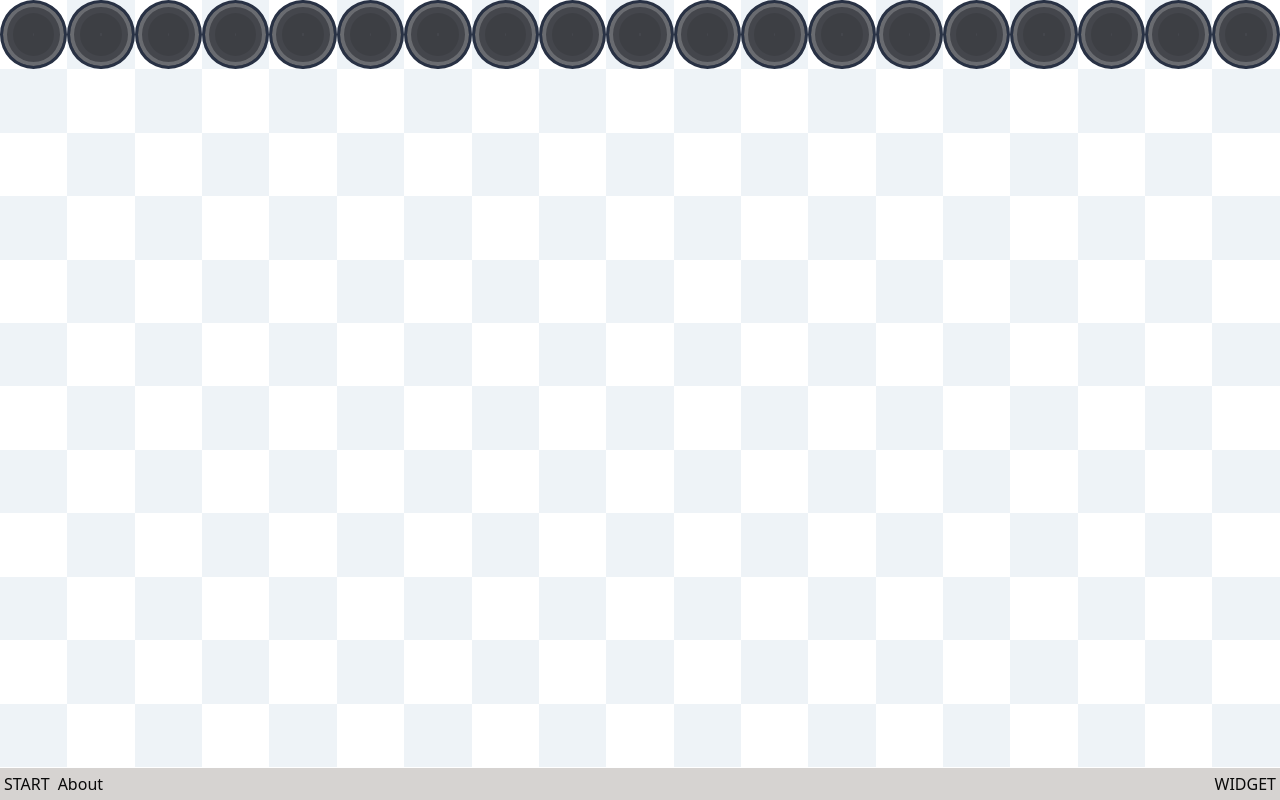
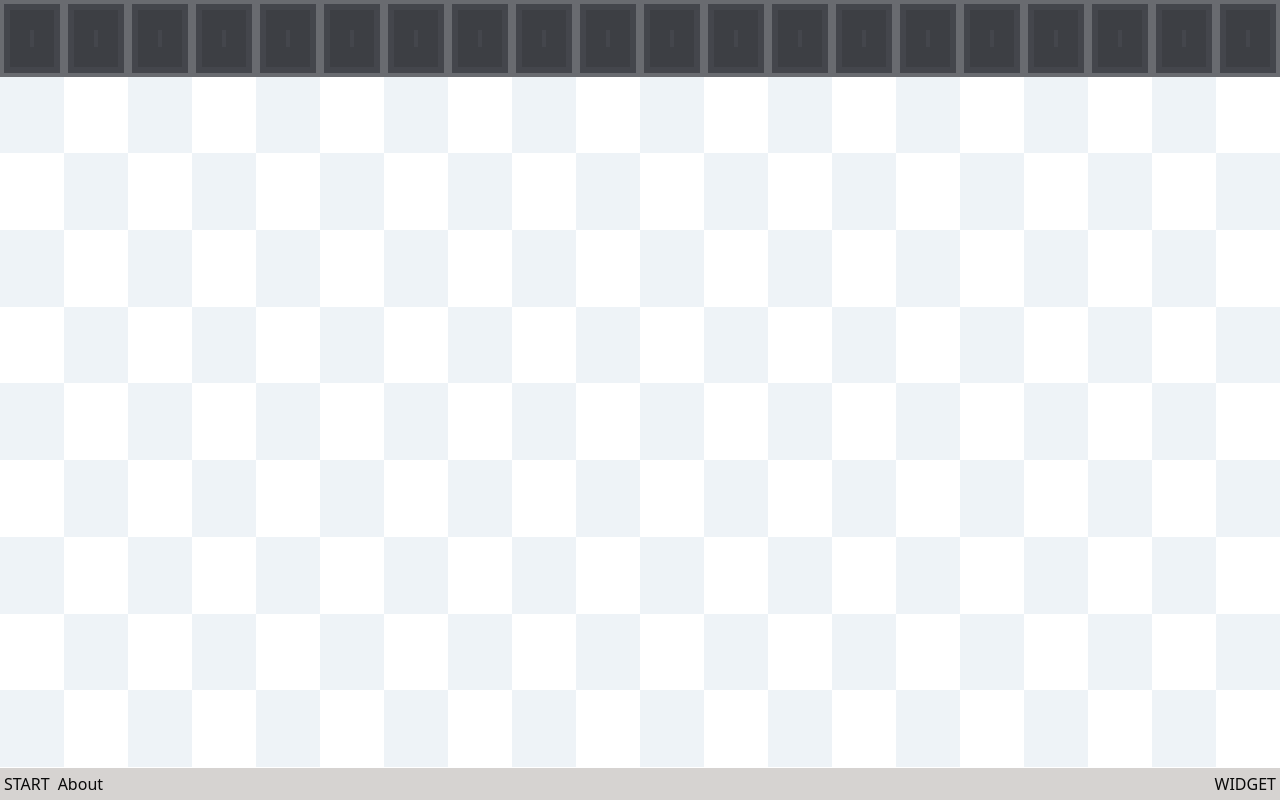
Before and after one commit to Wyllan/wyllan.github.io, a React (Vite) app: page / in a window 1280 px wide. Built offline with nearby package versions, Linux system fonts and the light colour scheme.

Commit message:
initial window dialog

```diff
--- a/package.json
+++ b/package.json
@@ -12,8 +12,8 @@
   "dependencies": {
     "@dnd-kit/core": "^6.1.0",
     "@dnd-kit/modifiers": "^7.0.0",
+    "@radix-ui/react-dialog": "^1.0.5",
     "@radix-ui/react-icons": "^1.3.0",
-    "@radix-ui/react-popover": "^1.0.7",
     "@radix-ui/react-slot": "^1.0.2",
     "class-variance-authority": "^0.7.0",
     "clsx": "^2.1.0",
--- a/src/components/Desktop.tsx
+++ b/src/components/Desktop.tsx
@@ -1,7 +1,7 @@
 import { useState, useEffect, useMemo, useCallback } from "react";
 import { restrictToWindowEdges } from "@dnd-kit/modifiers";
 import React from "react";
-import { DndContext, DragEndEvent, DragStartEvent } from "@dnd-kit/core";
+import { DndContext, DragEndEvent, DragOverlay, DragStartEvent, MouseSensor, TouchSensor, useSensor, useSensors } from "@dnd-kit/core";
 import { Cell, CellProps } from "./cell";
 
 import styles from "./Desktop.module.css";
@@ -23,8 +23,8 @@
   const width = window.innerWidth;
   const height = window.innerHeight;
 
-  const rows = Math.floor(height / 64);
-  const cols = Math.floor(width / 64) - 1;
+  const rows = Math.floor(height / 64) - 2;
+  const cols = Math.floor(width / 64);
 
   return { width, cols, rows, rowHeight: height / rows, colWidth: width / cols };
 }
@@ -33,6 +33,22 @@
   const [desktop, setDesktop] = useState<{ grid: CellProps[][] } & Dimensions>(generateDesktop(calcCells()));
   const [shortcuts, setShortcuts] = useState(() => generateShortcuts(desktop));
   const [movingShortcut, setMovingShortcut] = useState<ShortcutProps | null>(null);
+
+  const mouseSensor = useSensor(MouseSensor, {
+    // Require the mouse to move by 10 pixels before activating
+    activationConstraint: {
+      distance: 5,
+    },
+  });
+  const touchSensor = useSensor(TouchSensor, {
+    // Press delay of 250ms, with tolerance of 5px of movement
+    activationConstraint: {
+      delay: 250,
+      tolerance: 5,
+    },
+  });
+
+  const sensors = useSensors(mouseSensor, touchSensor);
 
   useEffect(() => {
     let resizeDelay: number;
@@ -52,7 +68,7 @@
         return;
       }
 
-      const { x: movingPieceX, y: movingPieceY } = movingShortcut.position;
+      const { x: movingShortcutX, y: movingShortcutY } = movingShortcut.position;
       const [cellY, cellX] = event.over.id.toString().split("-").map(Number);
 
       const potentialExistingPiece = shortcuts[cellY][cellX];
@@ -67,7 +83,7 @@
         // Clone shortcuts
         const newPieces = shortcuts.map((row) => row.slice());
         // Place new
-        delete newPieces[movingPieceY][movingPieceX];
+        delete newPieces[movingShortcutY][movingShortcutX];
         newPieces[cellY][cellX] = newPiece;
 
         setShortcuts(newPieces);
@@ -96,6 +112,7 @@
         onDragEnd={handleDragEnd}
         onDragCancel={handleDragCancel}
         modifiers={[restrictToWindowEdges]}
+        sensors={sensors}
       >
         <div className={styles.Desktop} style={{ "--cols": desktop.cols, "--size": desktop.colWidth } as React.CSSProperties}>
           {desktop.grid.map((row, y) =>
@@ -124,6 +141,7 @@
             }),
           )}
         </div>
+        {/* <DragOverlay>{movingShortcut?.id ? <Shortcut {...movingShortcut} /> : null}</DragOverlay> */}
       </DndContext>
     </div>
   );
@@ -162,65 +180,3 @@
 
   return shortcuts;
 }
-
-// const ButtonC = ({ title, onClick }) => {
-//   return (
-//     <button
-//       style={{ backgroundColor: "lightblue", padding: "10px", borderRadius: "5px", border: "none", cursor: "pointer" }}
-//       onClick={onClick}
-//     >
-//       <h2>{title}</h2>
-//       {/* <p>This is my button component!</p> */}
-//     </button>
-//   );
-// };
-
-// export const Shortcut = (): ReactNode => {
-//   const [showModal, setShowModal] = useState(false);
-//   return (
-//     <Popover>
-//       <PopoverTrigger asChild>
-//         <Button className="bg-slate-400">Open popover</Button>
-//       </PopoverTrigger>
-//       <PopoverContent className="w-80">
-//         <div className="grid gap-4">
-//           <div className="space-y-2">
-//             <h4 className="font-medium leading-none">Dimensions</h4>
-//             <p className="text-sm text-muted-foreground">Set the dimensions for the layer.</p>
-//           </div>
-//           <div className="grid gap-2"></div>
-//         </div>
-//       </PopoverContent>
-//     </Popover>
-//   );
-// };
-// export const DesktopShortcut = ({ name, onClick, point }: DesktopShortcut): ReactNode => {
-//   const [showModal, setShowModal] = useState(false);
-//   return (
-//     <Popover>
-//       <PopoverTrigger asChild>
-//         <button className="bg-slate-400">Open popover</button>
-//       </PopoverTrigger>
-//       <PopoverContent className="w-80">
-//         <div className="grid gap-4">
-//           <div className="space-y-2">
-//             <h4 className="font-medium leading-none">Dimensions</h4>
-//             <p className="text-sm text-muted-foreground">Set the dimensions for the layer.</p>
-//           </div>
-//           <div className="grid gap-2"></div>
-//         </div>
-//       </PopoverContent>
-//     </Popover>
-//     // <button onClick={() => setShowModal(true)} className="bg-slate-400" key={name} data-grid={{ ...point, w: 1, h: 1, isResizable: false }}>
-//     //   {name}
-//     //   {showModal &&
-//     //     createPortal(
-//     //       <div className="modal">
-//     //         <div>I'm a modal dialog</div>
-//     //         <button onClick={() => setShowModal(false)}>Close</button>
-//     //       </div>,
-//     //       document.getElementById("desktop")!,
-//     //     )}
-//     // </button>
-//   );
-// };
--- a/src/components/Shortcut.module.css
+++ b/src/components/Shortcut.module.css
@@ -7,12 +7,12 @@
   width: 100%;
   height: 100%;
   opacity: 1;
-  border-radius: 50%;
+  /* border-radius: 50%; */
   background-color: var(--color);
-  border: 3px solid var(--border-color);
+  /* border: 3px solid var(--border-color); */
   box-shadow: var(--box-shadow);
   touch-action: none;
-  cursor: grab;
+  /* cursor: grab; */
 
   &:focus-visible {
     box-shadow:
--- a/src/components/shortcut.tsx
+++ b/src/components/shortcut.tsx
@@ -3,6 +3,7 @@
 import { cn } from "@/lib/utils";
 
 import styles from "./Shortcut.module.css";
+import { Dialog, DialogContent, DialogTrigger } from "./ui/dialog";
 
 export interface ShortcutProps extends React.HTMLAttributes<HTMLElement> {
   id: string;
@@ -22,13 +23,40 @@
       }
     : undefined;
 
+  // const test = (event) => console.log(event);
+
   return (
-    <button
+    // <Popover>
+    //   <PopoverTrigger asChild>
+    //     <div
+    //       ref={setNodeRef}
+    //       style={{
+    //         opacity: isDragging ? 0.5 : undefined,
+    //         ...style,
+    //       }}
+    //       // onClick={() => alert("anything")}
+    //       className={cn(styles.Shortcut, odd ? styles.odd : styles.even, disabled && styles.disabled, clone && styles.clone)}
+    //       data-position={JSON.stringify(position)}
+    //       // aria-describedby={`piece id ${id}`}
+    //       // aria-roledescription="You have selected a piece"
+    //       {...props}
+    //       {...listeners}
+    //       {...attributes}
+    //     >
+    //       {props.children}
+    //     </div>
+    //   </PopoverTrigger>
+    //   <PopoverContent>Test</PopoverContent>
+    // </Popover>
+    <Dialog>
+      <DialogTrigger asChild>
+        <div
           ref={setNodeRef}
           style={{
             opacity: isDragging ? 0.5 : undefined,
             ...style,
           }}
+          // onClick={() => alert("anything")}
           className={cn(styles.Shortcut, odd ? styles.odd : styles.even, disabled && styles.disabled, clone && styles.clone)}
           data-position={JSON.stringify(position)}
           // aria-describedby={`piece id ${id}`}
@@ -38,6 +66,9 @@
           {...attributes}
         >
           {props.children}
-    </button>
+        </div>
+      </DialogTrigger>
+      <DialogContent>Test</DialogContent>
+    </Dialog>
   );
 }
--- /dev/null
+++ b/src/components/ui/dialog.tsx
@@ -0,0 +1,91 @@
+import * as React from "react";
+import * as DialogPrimitive from "@radix-ui/react-dialog";
+import { Cross2Icon } from "@radix-ui/react-icons";
+
+import { cn } from "@/lib/utils";
+
+const Dialog = DialogPrimitive.Root;
+
+const DialogTrigger = DialogPrimitive.Trigger;
+
+const DialogPortal = DialogPrimitive.Portal;
+
+const DialogClose = DialogPrimitive.Close;
+
+const DialogOverlay = React.forwardRef<
+  React.ElementRef<typeof DialogPrimitive.Overlay>,
+  React.ComponentPropsWithoutRef<typeof DialogPrimitive.Overlay>
+>(({ className, ...props }, ref) => (
+  <DialogPrimitive.Overlay
+    ref={ref}
+    className={cn(
+      "fixed inset-0 z-50   data-[state=open]:animate-in data-[state=closed]:animate-out data-[state=closed]:fade-out-0 data-[state=open]:fade-in-0",
+      className,
+    )}
+    {...props}
+  />
+));
+DialogOverlay.displayName = DialogPrimitive.Overlay.displayName;
+
+const DialogContent = React.forwardRef<
+  React.ElementRef<typeof DialogPrimitive.Content>,
+  React.ComponentPropsWithoutRef<typeof DialogPrimitive.Content>
+>(({ className, children, ...props }, ref) => (
+  <DialogPortal>
+    <DialogOverlay />
+    <DialogPrimitive.Content
+      ref={ref}
+      className={cn(
+        "fixed left-[50%] top-[50%] z-50 grid w-full max-w-lg translate-x-[-50%] translate-y-[-50%] gap-4 border bg-background p-6 shadow-lg duration-200 data-[state=open]:animate-in data-[state=closed]:animate-out data-[state=closed]:fade-out-0 data-[state=open]:fade-in-0 data-[state=closed]:zoom-out-95 data-[state=open]:zoom-in-95 data-[state=closed]:slide-out-to-left-1/2 data-[state=closed]:slide-out-to-top-[48%] data-[state=open]:slide-in-from-left-1/2 data-[state=open]:slide-in-from-top-[48%] sm:rounded-lg",
+        className,
+      )}
+      {...props}
+    >
+      {children}
+      <DialogPrimitive.Close className="absolute right-4 top-4 rounded-sm opacity-70 ring-offset-background transition-opacity hover:opacity-100 focus:outline-none focus:ring-2 focus:ring-ring focus:ring-offset-2 disabled:pointer-events-none data-[state=open]:bg-accent data-[state=open]:text-muted-foreground">
+        <Cross2Icon className="h-4 w-4" />
+        <span className="sr-only">Close</span>
+      </DialogPrimitive.Close>
+    </DialogPrimitive.Content>
+  </DialogPortal>
+));
+DialogContent.displayName = DialogPrimitive.Content.displayName;
+
+const DialogHeader = ({ className, ...props }: React.HTMLAttributes<HTMLDivElement>) => (
+  <div className={cn("flex flex-col space-y-1.5 text-center sm:text-left", className)} {...props} />
+);
+DialogHeader.displayName = "DialogHeader";
+
+const DialogFooter = ({ className, ...props }: React.HTMLAttributes<HTMLDivElement>) => (
+  <div className={cn("flex flex-col-reverse sm:flex-row sm:justify-end sm:space-x-2", className)} {...props} />
+);
+DialogFooter.displayName = "DialogFooter";
+
+const DialogTitle = React.forwardRef<
+  React.ElementRef<typeof DialogPrimitive.Title>,
+  React.ComponentPropsWithoutRef<typeof DialogPrimitive.Title>
+>(({ className, ...props }, ref) => (
+  <DialogPrimitive.Title ref={ref} className={cn("text-lg font-semibold leading-none tracking-tight", className)} {...props} />
+));
+DialogTitle.displayName = DialogPrimitive.Title.displayName;
+
+const DialogDescription = React.forwardRef<
+  React.ElementRef<typeof DialogPrimitive.Description>,
+  React.ComponentPropsWithoutRef<typeof DialogPrimitive.Description>
+>(({ className, ...props }, ref) => (
+  <DialogPrimitive.Description ref={ref} className={cn("text-sm text-muted-foreground", className)} {...props} />
+));
+DialogDescription.displayName = DialogPrimitive.Description.displayName;
+
+export {
+  Dialog,
+  DialogPortal,
+  DialogOverlay,
+  DialogTrigger,
+  DialogClose,
+  DialogContent,
+  DialogHeader,
+  DialogFooter,
+  DialogTitle,
+  DialogDescription,
+};
```
Also changed, not shown: 1 other file (tests, documents, lock files or other folders). Lines whose indentation alone changed are shown as unchanged.
